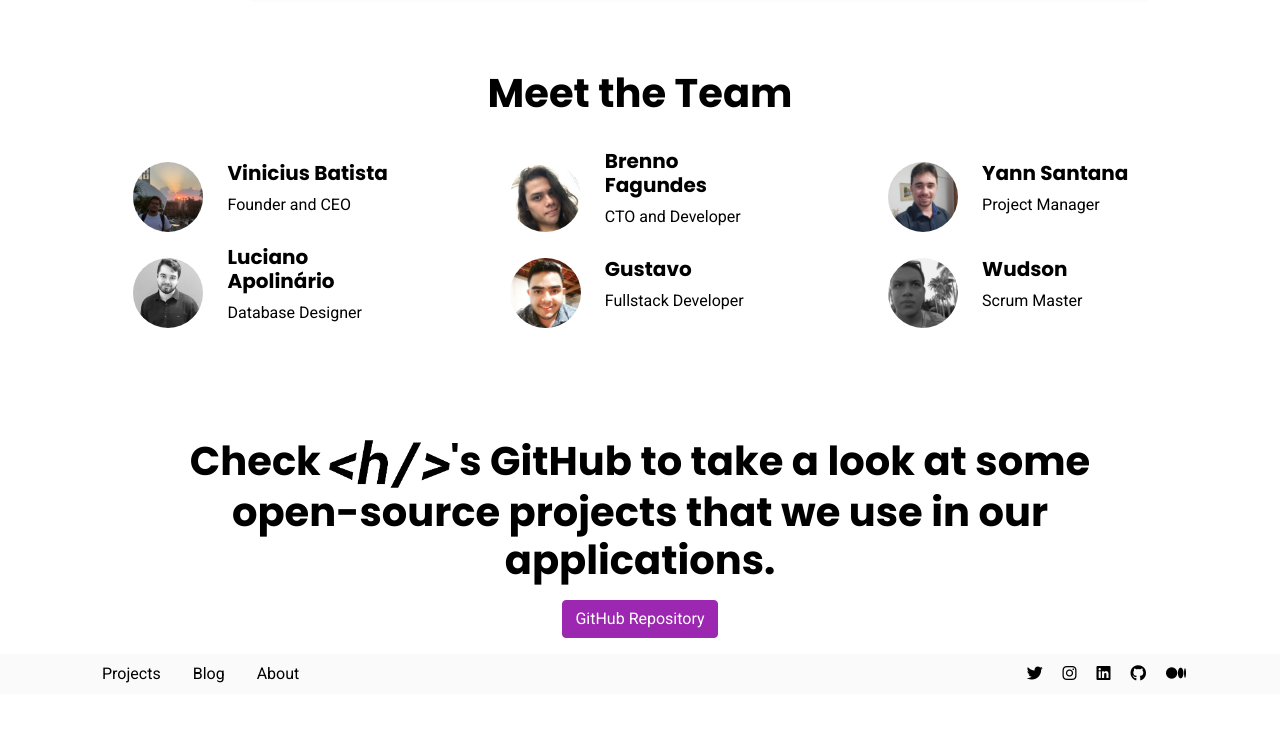
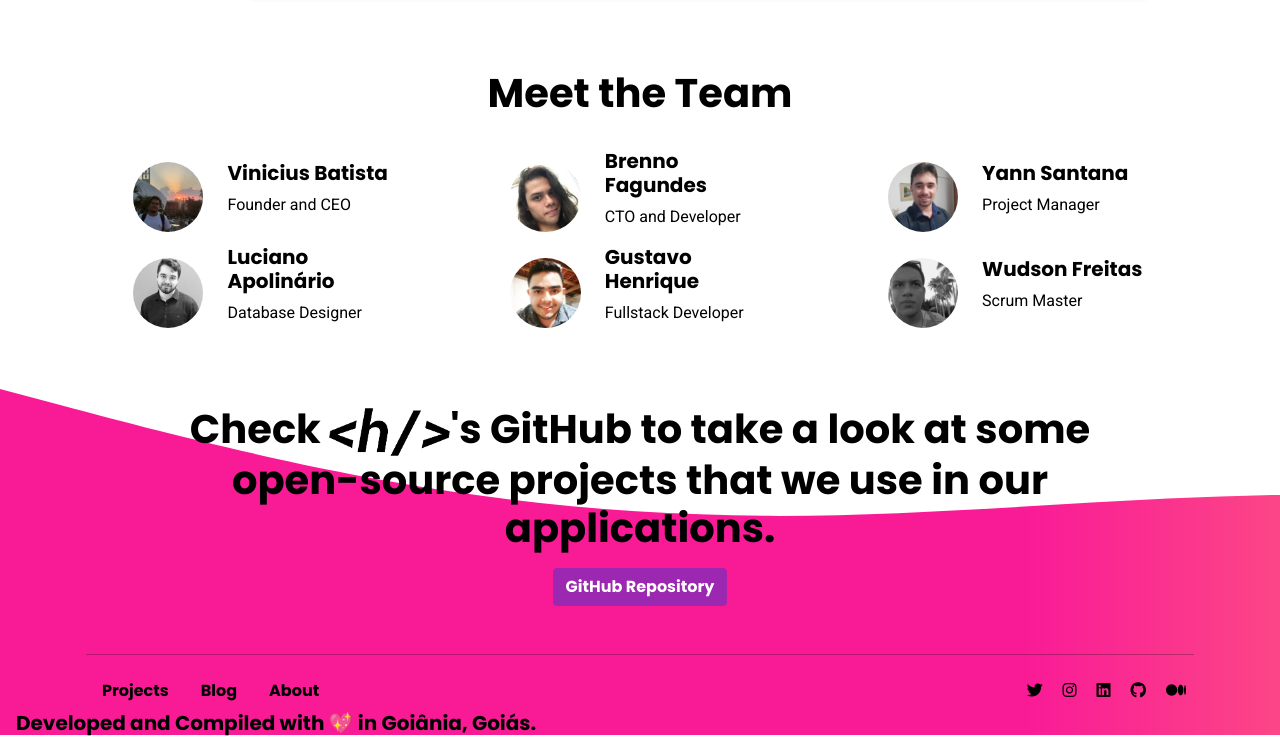
Before and after one commit to atsukidev/homepage, a plain HTML site: page index.html in a window 1280 px wide. Shown: the part 1468-2211 px from the top of the page. Before the commit the page ends 2162 px from the top, so only its background shows below. Drawn offline with nearby package versions, Linux system fonts and the light colour scheme.

Commit message:
feat: added meet the team

```diff
--- a/css/main.css
+++ b/css/main.css
@@ -3,8 +3,13 @@ h1, h2, h3, h4, h5, h6 {
     font-family: 'Poppins', sans-serif;
 }
 
-html, body, a, p {
+html, body, p {
     font-family: 'Roboto', sans-serif;
+    color: #000000;
+}
+
+a {
+    font-family: 'Poppins', sans-serif;
     color: #000000;
 }
 
@@ -72,8 +77,10 @@ a:hover {
     color: #43a047 !important;
 }
 
-#footer {
-    background-color: #fafafa;
+#footer-bottom {
+    background-image: url("../images/backgrounds/background - footer.svg");
+    background-size: cover;
+    background-repeat: no-repeat;
 }
 
 /* Animations */
--- a/index.html
+++ b/index.html
@@ -213,7 +213,7 @@
                         <img alt="image" class="img-fluid rounded-circle" src="./images/people/gustavo.jpg">
                     </div>
                     <div class="col-8">
-                        <h5>Gustavo</h5>
+                        <h5>Gustavo Henrique</h5>
                         <p>Fullstack Developer</p>
                     </div>
                 </div>
@@ -225,7 +225,7 @@
                         <img alt="image" class="img-fluid rounded-circle" src="./images/people/jutsu.jpg">
                     </div>
                     <div class="col-8">
-                        <h5>Wudson</h5>
+                        <h5>Wudson Freitas</h5>
                         <p>Scrum Master</p>
                     </div>
                 </div>
@@ -234,7 +234,8 @@
     </div>
 </section>
 
-<div class="container align-items-center justify-content-center d-flex pt-5">
+<section id="footer-bottom" class="container-fluid">
+    <div class="container align-items-center justify-content-center d-flex pt-3">
         <div class="row justify-content-center text-center">
             <div class="col-12 col-md-10 col-lg-11">
                 <h1>
@@ -245,9 +246,9 @@
             </div>
         </div>
     </div>
-
-<footer id="footer" class="footer-small">
+    <footer class="footer-small pt-3">
         <div class="container">
+            <hr/>
             <div class="row align-items-center">
                 <div class="col-12 col-md-6">
                     <ul class="nav justify-content-center justify-content-md-start">
@@ -272,7 +273,10 @@
                 </div>
             </div>
         </div>
+        <h5>Developed and Compiled with 💖 in Goiânia, Goiás.</h5>
+
     </footer>
+</section>
 
 <!-- TODO: cache these libs before prod -->
 <script src="./js/bootstrap.bundle.min.js"></script>
```
Also changed, not shown: images/backgrounds/background - footer.svg (added). Lines whose indentation alone changed are shown as unchanged.
